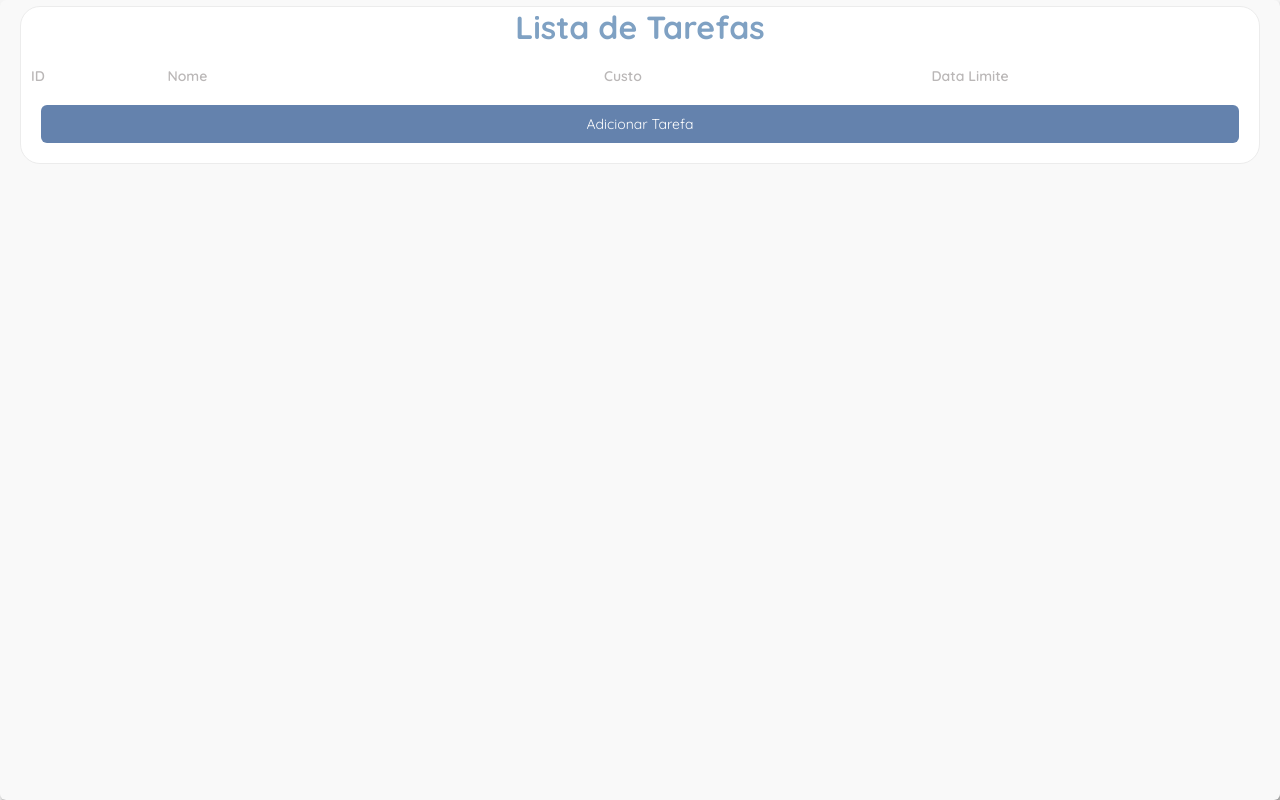
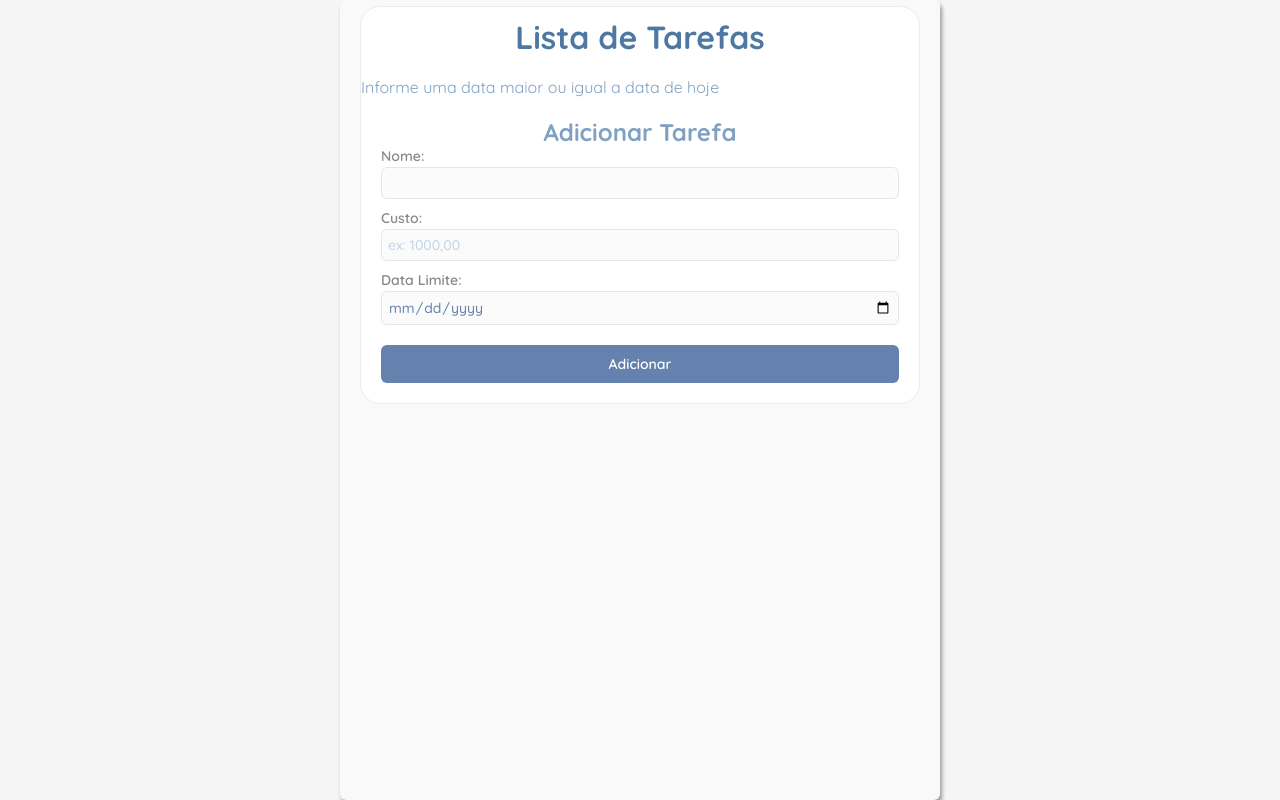
Before and after one commit to jlima32/lista-tarefas-php, a PHP site: the page made by index.php in a window 1280 px wide. Run offline with PHP 8.4, Linux system fonts and the light colour scheme; data that the repository does not hold is empty.

Commit message:
feat: adicionando tarefas pelo formulário

```diff
--- a/assets/css/style.css
+++ b/assets/css/style.css
@@ -3,6 +3,10 @@
     padding: 0;
     box-sizing: border-box;
     font-family: "Quicksand", serif;
+}
+
+a{
+    text-decoration: none;
 }
 
 body{
@@ -13,6 +17,7 @@ body{
 main{
     height: 100vh;
     min-width: 600px;
+    max-width: 600px;
     margin: auto;
     background-color: #F9F9F9;
     border-radius: 6px;
@@ -25,11 +30,23 @@ main{
     background-color: #FFF;
     border-radius: 20px;
     border: 1px solid #ECECEC;
+    padding-top: 10px;
 }
 #lista-tarefas header{
     text-align: center;
     margin-bottom: 20px;
 }
+
+#lista-tarefas header a{
+    color: #4e78a2;
+}
+#lista-tarefas header a:hover{
+    color: #4e78a2;
+    text-decoration: underline;
+}
+
+
+
 #tabela-tarefas{
     margin-bottom: 20px;
 }
@@ -84,20 +101,64 @@ main{
 
 .add{
     margin: 20px;
+    text-align: center;
 }
 
+
 .btn-add{
+    margin-top: 10px;
     width: 100%;
     border-radius: 6px;
     background-color: #6482AD;
     color: #FFF;
     font-size: 14px;
+    font-weight: 600;
     padding: 10px;
     border: none;
     cursor: pointer;
+    display: block;
 }
 
 .btn-add:hover{
     background-color: rgb(46, 142, 46);
     transition: 0.5s;
 }
+
+
+#form{
+    padding: 20px;
+}
+
+#form h2{
+    text-align: center;
+}
+
+.form-input{
+    display: flex;
+    flex-direction: column;
+}
+
+label{
+    font-size: 14px;
+    font-weight: 600;
+    color: #888;
+    margin-bottom: 2px;
+}
+input{
+    background-color: #FBFBFB;
+    border-radius: 6px;
+    border: 1px solid #E6E6E6;
+    padding: 6px;
+    outline: 0;
+    color: #6482AD;
+    font-size: 14px;
+    font-weight: 500;
+    margin-bottom: 10px;
+}
+input:focus{
+    border: 1px solid #7FA1C3;
+}
+
+::-webkit-input-placeholder {
+    color: #c1d4e7;
+ }
--- a/cadastrar-tarefa.php
+++ b/cadastrar-tarefa.php
@@ -1,8 +1,5 @@
 <?php
 
-include_once 'DAO/TarefaDAO.php';
-$tarefaDao = new TarefaDAO();
-$tarefas = $tarefaDao->listar();
 $dataAtual = date('Y-m-d');
 
 
@@ -10,7 +7,7 @@ if(isset($_GET['salvar'])){
     // Verifica se existe tarefa cadastrada no banco de dados
     if(count($tarefas) > 0){
         //se sim, retorna o número do campo ordem da última tarefa
-        $orem = $tarefas[count($tarefas)-1]['ordem'];
+        $ordem = $tarefas[count($tarefas)-1]['ordem'];
     }else{
         //caso contrário, ordem recebe 0
         $ordem = 0;
@@ -33,17 +30,28 @@ if(isset($_GET['salvar'])){
 
             $tarefaDao->inserir($dados);
             echo "Tarefa adicionada";
+            header("Location: index.php");
         }
     }
 }
 
 
 ?>
-
-
-<form action="?salvar=true" method="post">
-    <input type="text" name="nome">
-    <input type="number" name="custo" step="0.1">
-    <input type="date" name="data_limite" id="">
-    <button type="submit">Adicionar</button>
-</form>
+    <div id="form">
+        <h2>Adicionar Tarefa</h2>
+        <form action="?pg=cadastrar&salvar=true" method="post">
+            <div class="form-input">
+                <label for="nome">Nome:</label>
+                <input type="text" name="nome" id="nome">
+            </div>
+            <div class="form-input">
+                <label for="custo">Custo:</label>
+                <input type="number" name="custo" step="0.1" id="custo" placeholder="ex: 1000,00">
+            </div>
+            <div class="form-input">
+                <label for="data_limite">Data Limite:</label>
+                <input type="date" name="data_limite" id="data_limite">
+            </div>
+            <button type="submit" class="btn-add" >Adicionar</button>
+        </form>
+    </div>
--- a/home.php
+++ b/home.php
@@ -1,3 +1,5 @@
+
+
 
 <div id="tabela-tarefas">
                 <header>
@@ -35,9 +37,7 @@
 
 
                 <div class="add">
-                    <button class="btn-add">
-                        Adicionar Tarefa
-                    </button>
+                    <a href="?pg=cadastrar" class="btn-add">Adicionar Tarefa</a>
                 </div>
 
             </div>
--- a/index.php
+++ b/index.php
@@ -1,12 +1,16 @@
 <?php
+
+$pg = '';
+
+if(isset($_GET['pg'])){
+    $pg = $_GET['pg'];
+}
 
 include_once 'DAO/TarefaDAO.php';
 
 $tarefaDao = new TarefaDAO();
 $tarefas = $tarefaDao->listar();
-// echo "<pre>";
-// var_dump($tarefas->listar());
-// echo "</pre>";
+
 
 ?>
 
@@ -27,10 +31,19 @@ $tarefas = $tarefaDao->listar();
     <main>
         <div id="lista-tarefas">
             <header>
-                <h1>Lista de Tarefas</h1>
+                <h1><a href="index.php">Lista de Tarefas</a></h1>
             </header>
 
-            <?php include_once 'home.php'; ?>
+            <?php
+
+                switch($pg){
+                    case 'cadastrar':
+                        include 'cadastrar-tarefa.php';
+                        break;
+                    default:
+                        include 'home.php';
+                }
+            ?>
 
         </div>
     </main>
```
